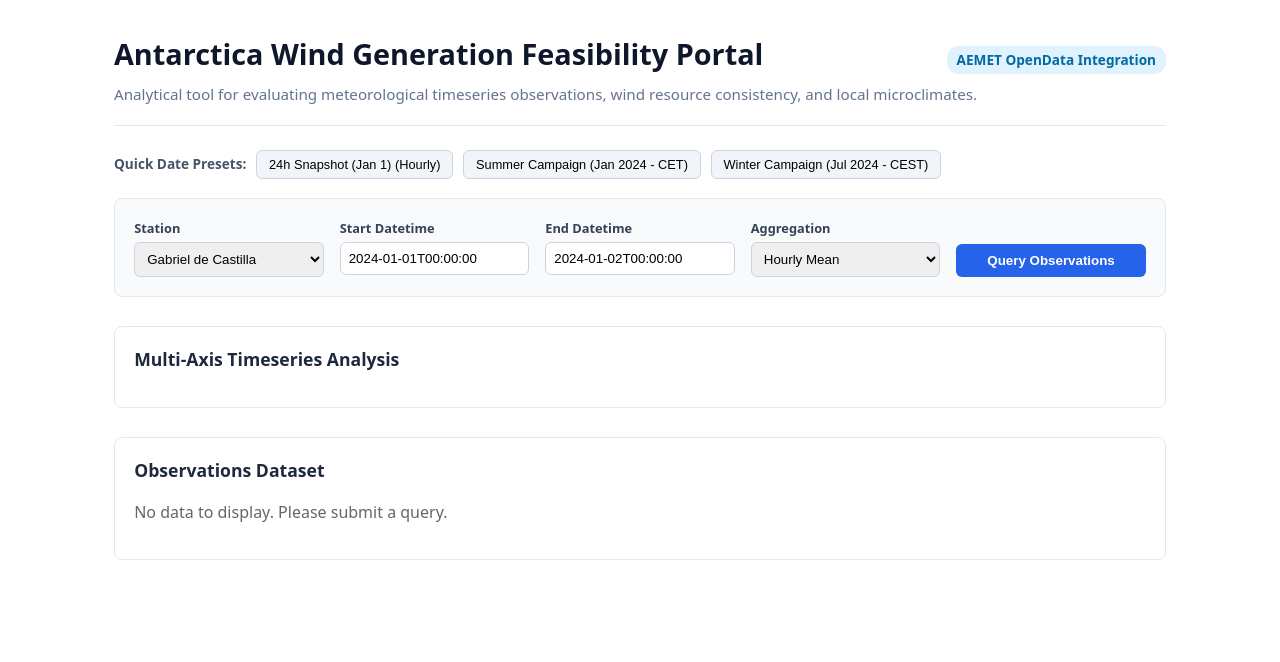
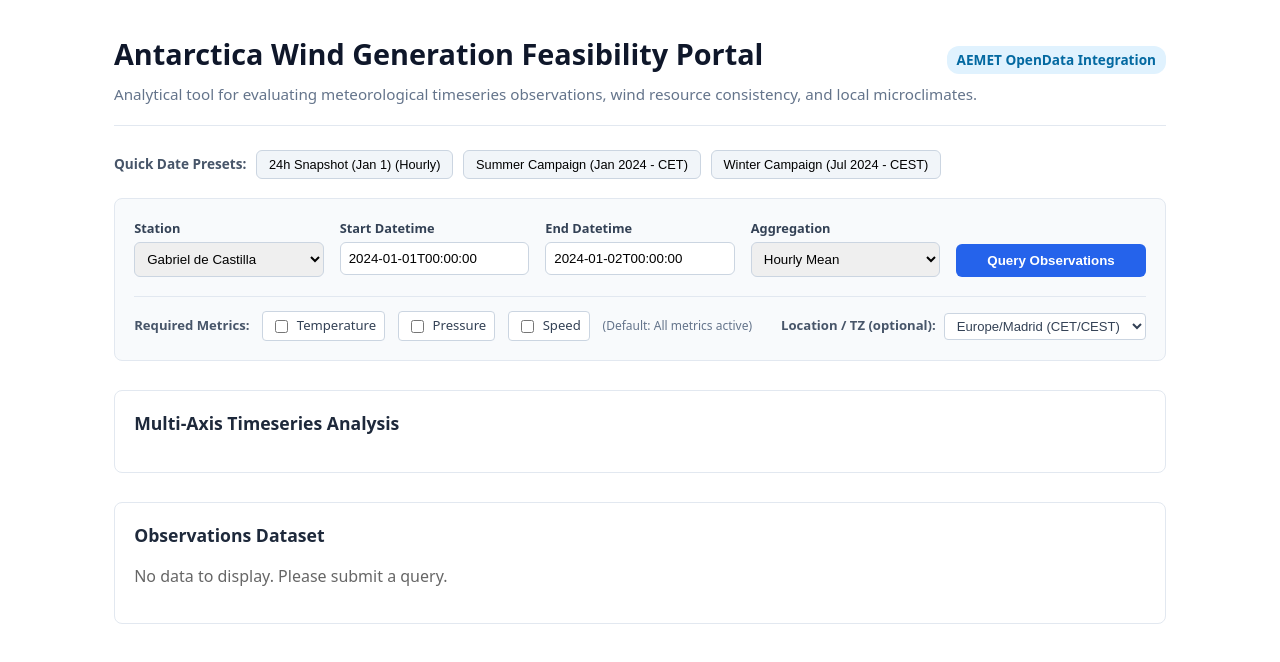
Before and after one commit to ChioArenillas/Inima, a React (Vite) app in the folder frontend/: page / in a window 1280 px wide. Shown: the top 662 px of the page. Built offline with nearby package versions, Linux system fonts and the light colour scheme.

Commit message:
optional location and metrics added

```diff
--- a/frontend/src/App.tsx
+++ b/frontend/src/App.tsx
@@ -11,6 +11,8 @@ export function App() {
   const [startDate, setStartDate] = useState("2024-01-01T00:00:00");
   const [endDate, setEndDate] = useState("2024-01-02T00:00:00");
   const [aggregation, setAggregation] = useState<AggregationOption>("Hourly");
+  const [dataTypes, setDataTypes] = useState<string[]>([]);
+  const [locationTz, setLocationTz] = useState<string>("Europe/Madrid");
 
   const [data, setData] = useState<WeatherRecord[]>([]);
   const [loading, setLoading] = useState(false);
@@ -20,12 +22,13 @@ export function App() {
     setLoading(true);
     setError(null);
     try {
+      const activeMetrics = dataTypes.length === 0 ? ["temperature", "speed", "pressure"] : dataTypes;
       const result = await fetchWeatherData({
         startDate: overrideParams?.start ?? startDate,
         endDate: overrideParams?.end ?? endDate,
         station,
         aggregation: overrideParams?.agg ?? aggregation,
-        dataTypes: ["temperature", "speed", "pressure"],
+        dataTypes: activeMetrics,
       });
       setData(result);
     } catch (err: any) {
@@ -107,7 +110,7 @@ export function App() {
           <select
             value={station}
             onChange={(e) => setStation(e.target.value as StationOption)}
-            style={{ width: "100%", padding: "8px", marginTop: 4, borderRadius: 6, border: "1px solid #cbd5e1" }}
+            style={{ width: "100%", padding: "8px", marginTop: 4, borderRadius: 6, border: "1px solid #cbd5e1", boxSizing: "border-box" }}
           >
             <option value="Meteo Station Gabriel de Castilla">Gabriel de Castilla</option>
             <option value="Meteo Station Juan Carlos I">Juan Carlos I</option>
@@ -120,7 +123,7 @@ export function App() {
             type="text"
             value={startDate}
             onChange={(e) => setStartDate(e.target.value)}
-            style={{ width: "100%", padding: "8px", marginTop: 4, borderRadius: 6, border: "1px solid #cbd5e1" }}
+            style={{ width: "100%", padding: "8px", marginTop: 4, borderRadius: 6, border: "1px solid #cbd5e1", boxSizing: "border-box" }}
           />
         </div>
 
@@ -130,7 +133,7 @@ export function App() {
             type="text"
             value={endDate}
             onChange={(e) => setEndDate(e.target.value)}
-            style={{ width: "100%", padding: "8px", marginTop: 4, borderRadius: 6, border: "1px solid #cbd5e1" }}
+            style={{ width: "100%", padding: "8px", marginTop: 4, borderRadius: 6, border: "1px solid #cbd5e1", boxSizing: "border-box" }}
           />
         </div>
 
@@ -139,7 +142,7 @@ export function App() {
           <select
             value={aggregation}
             onChange={(e) => setAggregation(e.target.value as AggregationOption)}
-            style={{ width: "100%", padding: "8px", marginTop: 4, borderRadius: 6, border: "1px solid #cbd5e1" }}
+            style={{ width: "100%", padding: "8px", marginTop: 4, borderRadius: 6, border: "1px solid #cbd5e1", boxSizing: "border-box" }}
           >
             <option value="None">None (Raw 10m)</option>
             <option value="Hourly">Hourly Mean</option>
@@ -165,6 +168,82 @@ export function App() {
           >
             {loading ? "Querying Engine..." : "Query Observations"}
           </button>
+        </div>
+
+        {/* Fila Inferior Completa: Metrics y Location TZ */}
+        <div
+          style={{
+            gridColumn: "1 / -1",
+            borderTop: "1px solid #e2e8f0",
+            paddingTop: "0.9rem",
+            marginTop: "0.2rem",
+            display: "flex",
+            justifyContent: "space-between",
+            alignItems: "center",
+            flexWrap: "wrap",
+            gap: "1rem",
+          }}
+        >
+          {/* Selector de Métricas (0 to 3) */}
+          <div style={{ display: "flex", gap: "0.8rem", alignItems: "center", flexWrap: "wrap" }}>
+            <span style={{ fontSize: "0.82rem", fontWeight: 600, color: "#475569" }}>Required Metrics:</span>
+            {["temperature", "pressure", "speed"].map((type) => (
+              <label
+                key={type}
+                style={{
+                  fontSize: "0.82rem",
+                  color: "#334155",
+                  display: "inline-flex",
+                  alignItems: "center",
+                  gap: "0.35rem",
+                  cursor: "pointer",
+                  background: "#ffffff",
+                  padding: "4px 8px",
+                  borderRadius: 4,
+                  border: "1px solid #cbd5e1",
+                }}
+              >
+                <input
+                  type="checkbox"
+                  checked={dataTypes.includes(type)}
+                  onChange={(e) => {
+                    if (e.target.checked) {
+                      setDataTypes([...dataTypes, type]);
+                    } else {
+                      setDataTypes(dataTypes.filter((t) => t !== type));
+                    }
+                  }}
+                />
+                {type.charAt(0).toUpperCase() + type.slice(1)}
+              </label>
+            ))}
+            <span style={{ fontSize: "0.75rem", color: "#64748b" }}>
+              ({dataTypes.length === 0 ? "Default: All metrics active" : `${dataTypes.length} selected`})
+            </span>
+          </div>
+
+          {/* Selector opcional de Location / TZ */}
+          <div style={{ display: "flex", alignItems: "center", gap: "0.5rem" }}>
+            <label style={{ fontSize: "0.82rem", fontWeight: 600, color: "#475569" }}>
+              Location / TZ (optional):
+            </label>
+            <select
+              value={locationTz}
+              onChange={(e) => setLocationTz(e.target.value)}
+              style={{
+                padding: "4px 8px",
+                borderRadius: 4,
+                border: "1px solid #cbd5e1",
+                fontSize: "0.82rem",
+                background: "#ffffff",
+                color: "#334155",
+              }}
+            >
+              <option value="Europe/Madrid">Europe/Madrid (CET/CEST)</option>
+              <option value="Europe/Berlin">Europe/Berlin</option>
+              <option value="UTC">UTC (+00:00)</option>
+            </select>
+          </div>
         </div>
       </form>
 
```
